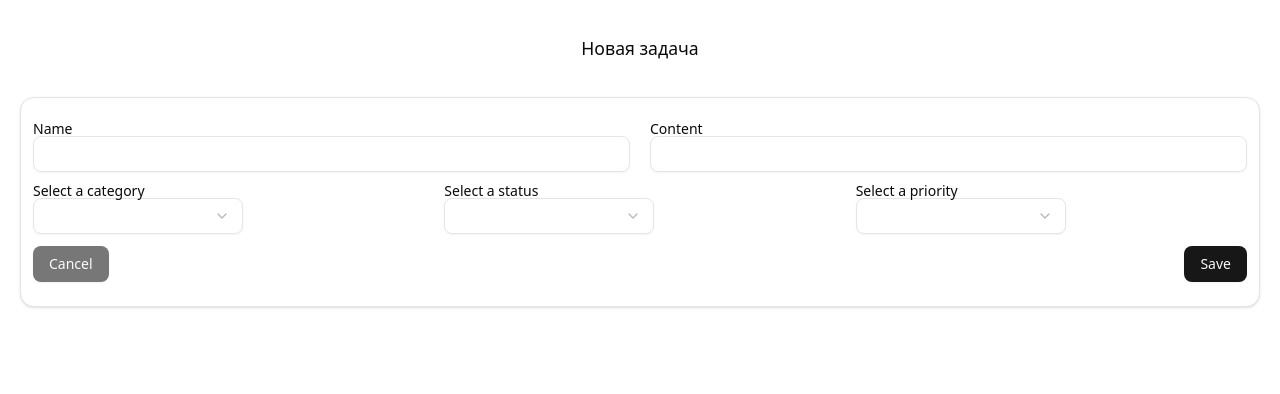
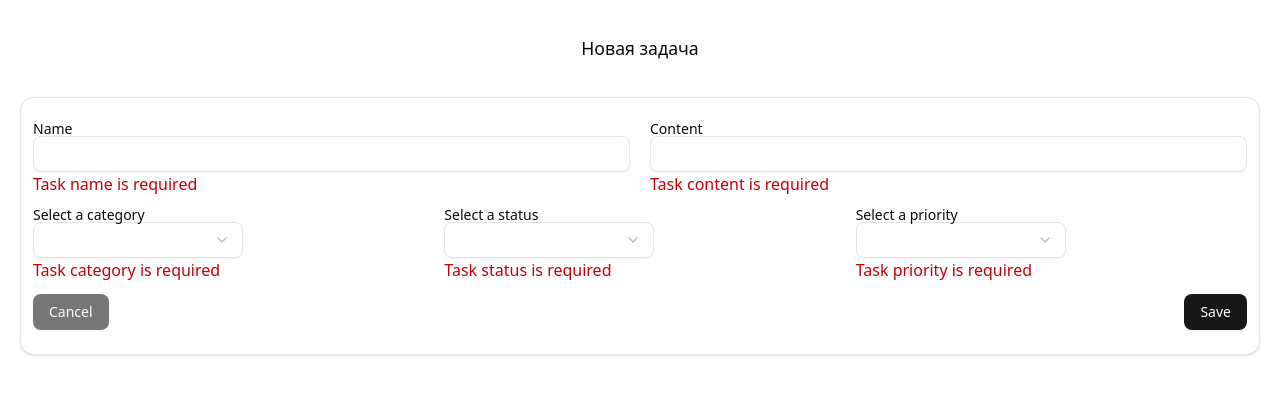
Before and after one commit to walledoll/toDoList, a React (Vite) app in the folder client/: page /task/new in a window 1280 px wide. Shown: the top 394 px of the page. Built offline with nearby package versions, Linux system fonts and the light colour scheme.

Commit message:
add validation logic of new tasj

```diff
--- a/client/src/widgets/NewTask.tsx
+++ b/client/src/widgets/NewTask.tsx
@@ -1,4 +1,4 @@
-import { ChangeEvent } from 'react';
+import { ChangeEvent, useState } from 'react';
 import { Card } from '../shared/ui/card';
 import { Input } from '../shared/ui/input';
 import {
@@ -19,18 +19,31 @@ interface NewTaskProps {
     onChange: (updatedField: Partial<Task>) => void;
     onSubmit: () => void;
     onCancel: () => void;
+    onError?: () => void;
 }
 
 export default function NewTask({
     onChange,
     onCancel,
     onSubmit,
+    onError
 }: NewTaskProps) {
+    const [task, setTask] = useState<Partial<Task>>({
+        name: '',
+        content: '',
+        category: undefined,
+        status: undefined,
+        priority: undefined,
+    });
     const handleChange = (
         e: ChangeEvent<HTMLInputElement | HTMLSelectElement>,
     ) => {
-        const { name: filedName, value } = e.target;
-        onChange({ [filedName]: value });
+        const { name: fieldName, value } = e.target;
+        setTask((prev) => {
+            const updatedTask = { ...prev, [fieldName]: value };
+            onChange(updatedTask);
+            return updatedTask;
+        });
     };
     const renderSelectItem = (
         item: typeof Category | typeof Status | typeof Priority,
@@ -41,6 +54,14 @@ export default function NewTask({
             </SelectItem>
         ));
     };
+
+    const renderError = (value: string, itemName: string) => {
+        if (!value) {
+            return <div className="text-red-700">Task {itemName} is required</div>;
+        }
+        return null;
+    };
+
     return (
         <Card className="mx-5">
             <form className="grid gap-3" onSubmit={(e) => e.preventDefault()}>
@@ -51,8 +72,10 @@ export default function NewTask({
                             name="name"
                             onChange={handleChange}
                             type="text"
+                            value = {task.name || ''}
                             required
                         />
+                        {renderError(task.name || '', 'name')}
                     </div>
                     <div>
                         <Label htmlFor="content">Content</Label>
@@ -60,8 +83,10 @@ export default function NewTask({
                             onChange={handleChange}
                             type="text"
                             name="content"
+                            value = {task.name || ''}
                             required
                         />
+                        {renderError(task.content || '', 'content')}
                     </div>
                 </div>
                 <div className="grid sm:grid-cols-2 md:grid-cols-3 gap-5 mx-3">
@@ -71,6 +96,7 @@ export default function NewTask({
                             onValueChange={(value) =>
                                 onChange({ category: value as Category })
                             }
+                            value = {task.name || ''}
                             required
                         >
                             <SelectTrigger className="w-[15em]" >
@@ -84,6 +110,7 @@ export default function NewTask({
                                 </SelectGroup>
                             </SelectContent>
                         </Select>
+                        {renderError(task.category || '', 'category')}
                     </div>
                     <div>
                         <Label>Select a status</Label>
@@ -92,6 +119,7 @@ export default function NewTask({
                                 onChange({ status: value as Status })
                             }
                             required
+                            value = {task.name || ''}
                         >
                             <SelectTrigger className="w-[15em]">
                                 <SelectValue />
@@ -104,6 +132,7 @@ export default function NewTask({
                                 </SelectGroup>
                             </SelectContent>
                         </Select>
+                        {renderError(task.status || '', 'status')}
                     </div>
 
                     <div>
@@ -113,6 +142,7 @@ export default function NewTask({
                                 onChange({ priority: value as Priority })
                             }
                             required
+                            value = {task.name || ''}
                         >
                             <SelectTrigger className="w-[15em]">
                                 <SelectValue />
@@ -125,6 +155,7 @@ export default function NewTask({
                                 </SelectGroup>
                             </SelectContent>
                         </Select>
+                        {renderError(task.priority || '', 'priority')}
                     </div>
                 </div>
                 <div className="flex justify-between mx-3">
```
